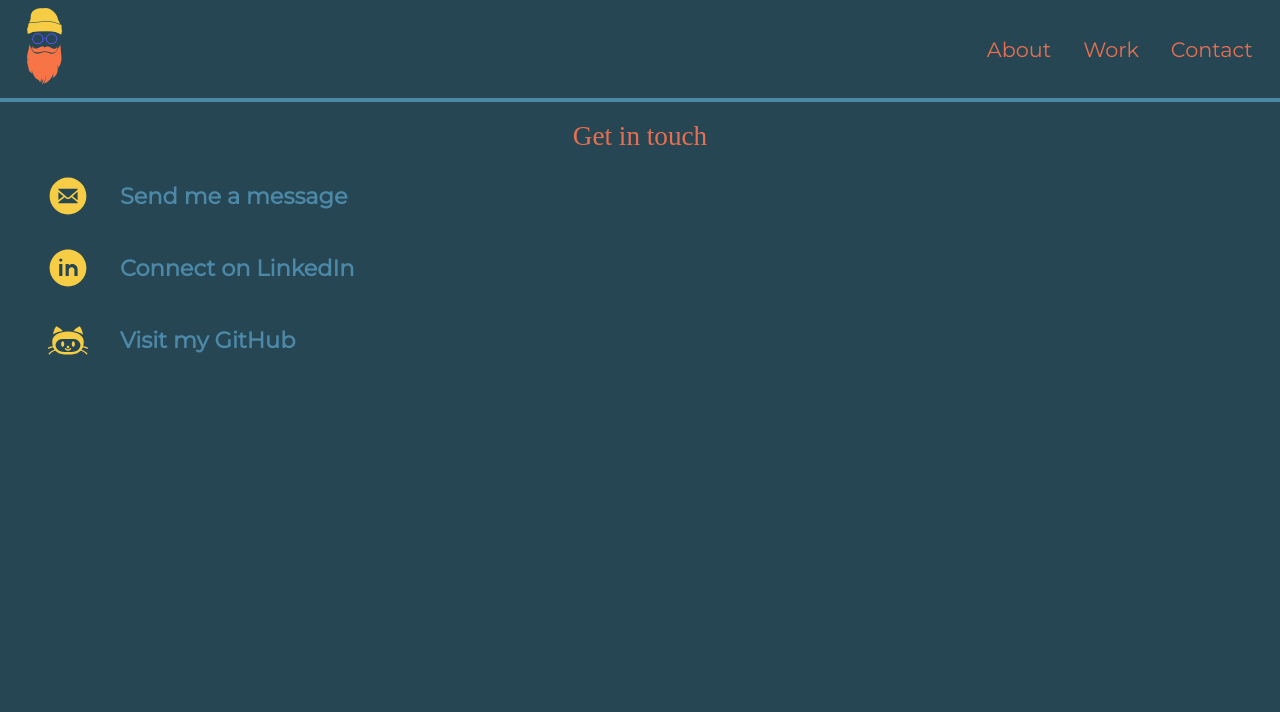
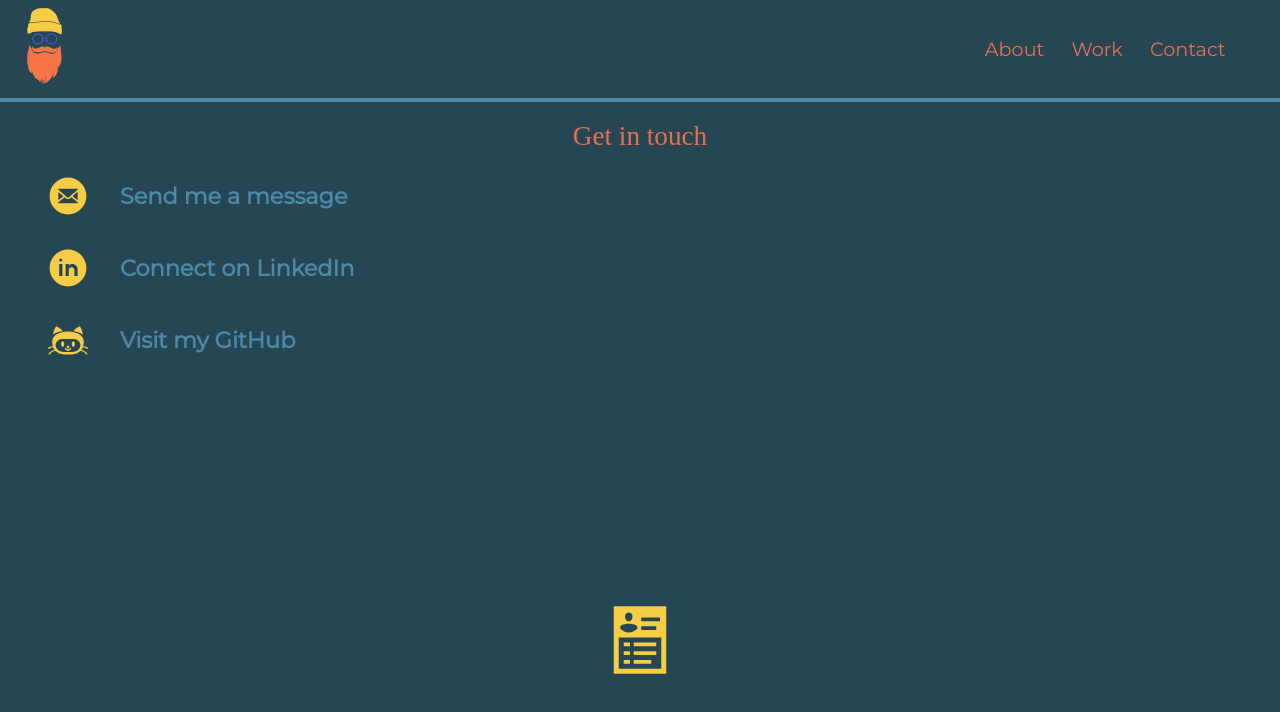
Before and after one commit to Aloosli/react-portfolio, a React (Create React App) app: page /ContactMe in a window 1280 px wide. Shown: the top 712 px of the page. Built offline with nearby package versions, Linux system fonts and the light colour scheme; a web font is replaced by a local one.

Commit message:
add resume-icon to ContactMe, add cv.pdf to public/pdf, minor styling changes for narrow screens

```diff
--- a/src/components/Nav.js
+++ b/src/components/Nav.js
@@ -33,21 +33,23 @@ const StyledNav = styled.nav`
   align-items: center;
   padding: 0.5rem 1.7rem;
   a {
-    font-size: 1.3rem;
+    font-size: 1.2rem;
     color: #e76f51;
     text-decoration: none;
   }
   ul {
     display: flex;
     list-style: none;
+    margin-right  1.7rem;
   }
   li {
     font-family: "Montserrat", sans-serif;
-    padding-left: 2rem;
+    padding-left: 1.7rem;
     position: relative;
   }
   #logo img {
     width: 50%;
+    min-width: 25px;
   }
   border-bottom: 4px solid #4c88a7;
 `;
--- a/src/components/ServicesSection.js
+++ b/src/components/ServicesSection.js
@@ -59,7 +59,7 @@ const Services = styled(About)`
   }
   p {
     width: 100%;
-    padding: 1rem 0rem 2rem 0rem;
+
   }
   span {
     color: #e9c46a;
@@ -67,12 +67,14 @@ const Services = styled(About)`
 `;
 const Cards = styled.div`
   display: flex;
-  flex-wrap: wrap;
+  flex-direction: column;
+
 `;
 const Card = styled.div`
-  flex-basis: 20rem;
+  flex-basis: 10rem;
   display: flex;
   flex-direction: column;
+  align-items: center;
   justify-content: space-between;
   h2 {
       font-size: 1.5rem;
--- a/src/index.js
+++ b/src/index.js
@@ -3,7 +3,7 @@ import ReactDOM from 'react-dom/client';
 
 import App from './App';
 
-import reportWebVitals from './reportWebVitals';
+
 import { BrowserRouter } from 'react-router-dom';
 
 const root = ReactDOM.createRoot(document.getElementById('root'));
@@ -14,8 +14,3 @@ root.render(
     </BrowserRouter>
   </React.StrictMode>
 );
-
-// If you want to start measuring performance in your app, pass a function
-// to log results (for example: reportWebVitals(console.log))
-// or send to an analytics endpoint. Learn more: https://bit.ly/CRA-vitals
-reportWebVitals();
--- a/src/pages/ContactMe.js
+++ b/src/pages/ContactMe.js
@@ -5,7 +5,8 @@ import styled from "styled-components";
 import emailIcon from "../icons/email.svg";
 import githubIcon from "../icons/github.svg";
 import linkedinIcon from "../icons/linkedin.svg";
-import ContactForm from "./ContactForm";
+import ContactForm from "../components/ContactForm";
+import cvIcon from "../icons/cv.svg";
 
 const ContactMe = () => {
   const [showForm, setShowForm] = useState(false);
@@ -35,6 +36,9 @@ const ContactMe = () => {
           <img src={githubIcon} alt="github" />
           <h3>Visit my GitHub</h3>
         </Socials>
+        {!showForm && (
+          <ResumeIcon href="/PDF/cv.pdf" target="_blank" rel="noopener noreferrer" />
+        )}
       </div>
       {showForm && <ContactForm />}
     </ContactStyled>
@@ -51,7 +55,6 @@ const Title = styled.div`
   display: flex;
   align-items: center;
   justify-content: center;
-
   margin-bottom: 1.5rem;
 `;
 
@@ -81,4 +84,16 @@ const Socials = styled.a`
   }
 `;
 
+const ResumeIcon = styled.a`
+  position: absolute;
+  top: 80%;
+  left: 50%;
+  transform: translateX(-50%) translateY(-50%);
+  width: 5rem;
+  height: 5rem;
+  background-image: url(${cvIcon});
+  background-size: cover;
+  cursor: pointer;
+`;
+
 export default ContactMe;
--- a/src/reportWebVitals.js
+++ /dev/null
@@ -1,13 +0,0 @@
-const reportWebVitals = onPerfEntry => {
-  if (onPerfEntry && onPerfEntry instanceof Function) {
-    import('web-vitals').then(({ getCLS, getFID, getFCP, getLCP, getTTFB }) => {
-      getCLS(onPerfEntry);
-      getFID(onPerfEntry);
-      getFCP(onPerfEntry);
-      getLCP(onPerfEntry);
-      getTTFB(onPerfEntry);
-    });
-  }
-};
-
-export default reportWebVitals;
```
Also changed, not shown: src/Styles.js (renamed from src/components/Styles.js), src/components/ContactForm.js (renamed from src/pages/ContactForm.js), src/icons/cv.svg (added), 1 other file (tests, documents, lock files or other folders).
